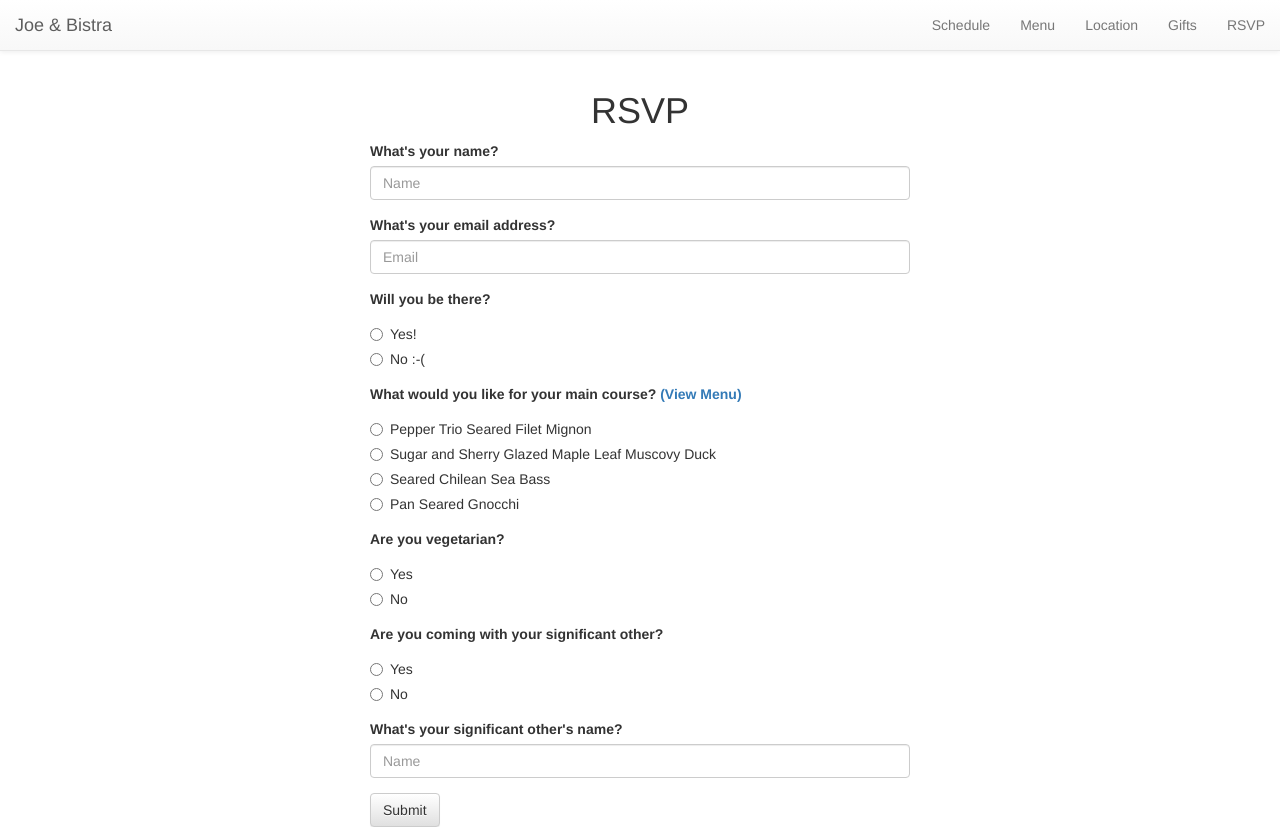
After one commit to jbinney/wedding, a Django app: page /rsvp/ in a window 1280 px wide. The commit adds this page. Run offline with Django 3.2, Linux system fonts and the light colour scheme; some libraries are stand-ins or nearby versions.

Commit message:
[rsvp] Add RSVP page

```diff
--- a/wedding/templates/wedding/base.html
+++ b/wedding/templates/wedding/base.html
@@ -58,13 +58,13 @@
           <li><a href="{% url 'menu' %}">Menu</a></li>
           <li><a href="{% url 'location' %}">Location</a></li>
           <li><a href="#">Gifts</a></li>
-          <li><a href="#">RSVP</a></li>
+          <li><a href="{% url 'rsvp' %}">RSVP</a></li>
         </ul>
       </div>
     </div>
   </nav>
 
-  <div class="container text-center">
+  <div class="container">
     {% block content %}{% endblock %}
   </div>
 
--- /dev/null
+++ b/wedding/templates/wedding/rsvp.html
@@ -0,0 +1,119 @@
+{% extends 'wedding/base.html' %}
+
+{% load staticfiles %}
+
+{% block content %}
+<h1 class="text-center">
+  RSVP
+</h1>
+
+<div class="col-sm-6 col-sm-offset-3">
+  <form>
+    <div class="form-group">
+      <label for="nameInput">What's your name?</label>
+      <input
+        class="form-control"
+        id="nameInput"
+        name="name"
+        placeholder="Name"
+        type="text"
+      >
+    </div>
+
+    <div class="form-group">
+      <label for="emailInput">What's your email address?</label>
+      <input
+        class="form-control"
+        id="emailInput"
+        name="email"
+        placeholder="Email"
+        type="email"
+      >
+    </div>
+
+    <div class="form-group">
+      <label for="attendingRadioGroup">Will you be there?</label>
+      <div id="attendingRadioGroup">
+        <div class="radio">
+          <label>
+            <input type="radio" name="attending" value="True">
+            Yes!
+          </label>
+        </div>
+        <div class="radio">
+          <label>
+            <input type="radio" name="attending" value="False">
+            No :-(
+          </label>
+        </div>
+      </div>
+    </div>
+
+    <div class="form-group">
+      <label for="mainCourseRadioGroup">
+        What would you like for your main course?
+        <a href="{% url 'menu' %}" target="_blank">(View Menu)</a>
+      </label>
+      <div id="mainCourseRadioGroup">
+        {% for value, description in MAIN_COURSE_CHOICES %}
+          <div class="radio">
+            <label>
+              <input type="radio" name="mainCourse" value="{{ value }}">
+              {{ description }}
+            </label>
+          </div>
+        {% endfor %}
+      </div>
+    </div>
+
+    <div class="form-group">
+      <label for="vegetarianRadioGroup">Are you vegetarian?</label>
+      <div id="vegetarianRadioGroup">
+        <div class="radio">
+          <label>
+            <input type="radio" name="vegetarian" value="True">
+            Yes
+          </label>
+        </div>
+        <div class="radio">
+          <label>
+            <input type="radio" name="vegetarian" value="False">
+            No
+          </label>
+        </div>
+      </div>
+    </div>
+
+    <div class="form-group">
+      <label for="significantOtherRadioGroup">Are you coming with your significant other?</label>
+      <div id="significantOtherRadioGroup">
+        <div class="radio">
+          <label>
+            <input type="radio" name="significantOther" value="True">
+            Yes
+          </label>
+        </div>
+        <div class="radio">
+          <label>
+            <input type="radio" name="significantOther" value="False">
+            No
+          </label>
+        </div>
+      </div>
+    </div>
+
+    <div class="form-group">
+      <label for="significantOtherNameInput">What's your significant other's name?</label>
+      <input
+        class="form-control"
+        id="significantOtherNameInput"
+        name="significantOtherName"
+        placeholder="Name"
+        type="text"
+      >
+    </div>
+
+    <button type="submit" class="btn btn-default">Submit</button>
+  </form>
+</div>
+{% endblock %}
--- a/wedding/urls.py
+++ b/wedding/urls.py
@@ -1,18 +1,5 @@
-"""wedding URL Configuration
+from wedding.views import RSVPView
 
-The `urlpatterns` list routes URLs to views. For more information please see:
-    https://docs.djangoproject.com/en/1.8/topics/http/urls/
-Examples:
-Function views
-    1. Add an import:  from my_app import views
-    2. Add a URL to urlpatterns:  url(r'^$', views.home, name='home')
-Class-based views
-    1. Add an import:  from other_app.views import Home
-    2. Add a URL to urlpatterns:  url(r'^$', Home.as_view(), name='home')
-Including another URLconf
-    1. Add an import:  from blog import urls as blog_urls
-    2. Add a URL to urlpatterns:  url(r'^blog/', include(blog_urls))
-"""
 from django.conf.urls import include, url
 from django.contrib import admin
 from django.views.generic.base import TemplateView
@@ -28,6 +15,9 @@ urlpatterns = [
     url(r'^menu/$',
         TemplateView.as_view(template_name='wedding/menu.html'),
         name='menu'),
+    url(r'^rsvp/$',
+        RSVPView.as_view(),
+        name='rsvp'),
     url(r'^schedule/$',
         TemplateView.as_view(template_name='wedding/schedule.html'),
         name='schedule'),
--- /dev/null
+++ b/wedding/views.py
@@ -0,0 +1,12 @@
+from wedding.models import RSVP
+
+from django.views.generic.base import View, TemplateView
+
+
+class RSVPView(TemplateView):
+    template_name='wedding/rsvp.html'
+
+    def get_context_data(self, **kwargs):
+        context = super(RSVPView, self).get_context_data(**kwargs)
+        context['MAIN_COURSE_CHOICES'] = RSVP.MAIN_COURSE_CHOICES
+        return context
```
